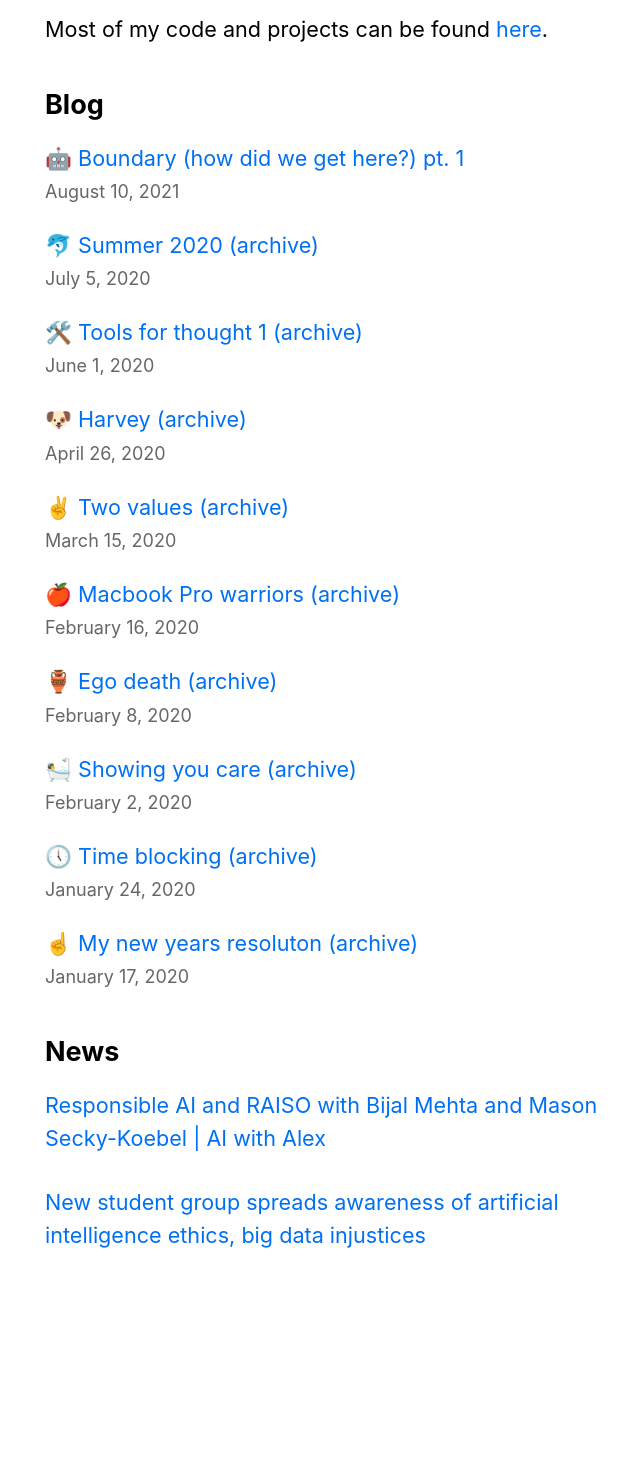
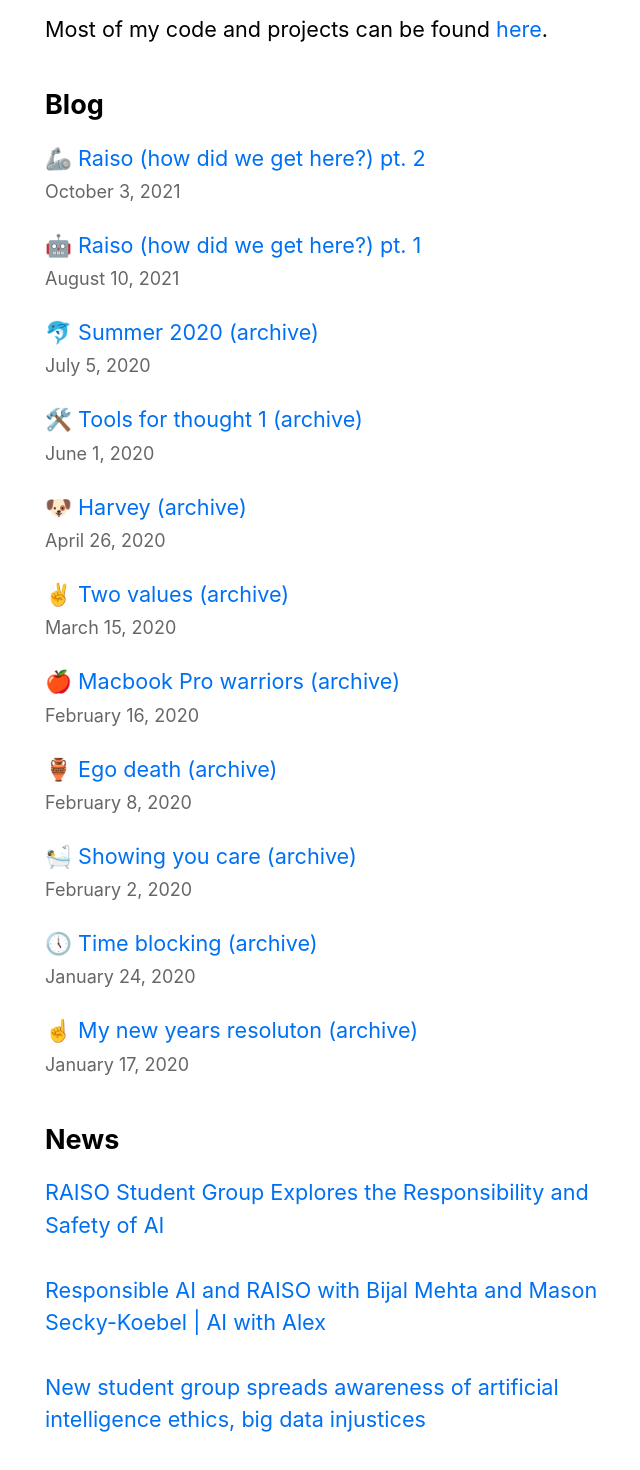
Before and after one commit to mseckykoebel/website, a Next.js app: page / in a window 1280 px wide. Shown: the part 448-1918 px from the top of the page, without its empty margins (289-929 px from the left). Before the commit the page ends 1807 px from the top, so only its background shows below. Built offline with nearby package versions, Linux system fonts and the light colour scheme.

Commit message:
updated some links, updated an image, adding a new story today and tomorrow

```diff
--- /dev/null
+++ b/blog-posts/raiso-how-did-we-get-here-pt-2.md
@@ -0,0 +1,11 @@
+---
+title: "🦾 Raiso (how did we get here?) pt. 2"
+date: "2021-10-03"
+---
+
+![Two halves of the ocean](https://images.unsplash.com/photo-1507880572231-f85401ce76e6?ixid=MnwxMjA3fDB8MHxwaG90by1wYWdlfHx8fGVufDB8fHx8&ixlib=rb-1.2.1&auto=format&fit=crop&w=2458&q=80)
+_Photo by [Michael Olsen](https://unsplash.com/@mganeolsen) on [Unsplash](https://unsplash.com/s/photos/yin-yang?utm_source=unsplash&utm_medium=referral&utm_content=creditCopyText)_
+
+_I started [RAISO (soon to be called Raiso)](https://raiso.org) last November because I was concerned with the rapid growth of automation, and the future of business models based on extraction, and making commodities out of human behavior_.
+
+(writing now...)
--- a/blog-posts/boundary-how-did-we-get-here.md
+++ b/blog-posts/raiso-how-did-we-get-here.md
@@ -1,20 +1,20 @@
 ---
-title: "🤖 Boundary (how did we get here?) pt. 1"
+title: "🤖 Raiso (how did we get here?) pt. 1"
 date: "2021-08-10"
 ---
 
-![Two halves of the ocean](https://s3.us-west-2.amazonaws.com/secure.notion-static.com/81c14104-bdbb-46db-8076-572837f05d7d/patrick-perkins-HAuevBRyuNk-unsplash.jpg?X-Amz-Algorithm=AWS4-HMAC-SHA256&X-Amz-Credential=AKIAT73L2G45O3KS52Y5%2F20210813%2Fus-west-2%2Fs3%2Faws4_request&X-Amz-Date=20210813T142122Z&X-Amz-Expires=86400&X-Amz-Signature=e7aa091335f0ee5c40c30e4c35d50946fdf8b7cccccd8d09bc0595040b5c6c6e&X-Amz-SignedHeaders=host&response-content-disposition=filename%20%3D%22patrick-perkins-HAuevBRyuNk-unsplash.jpg%22)
+![Two halves of the ocean](https://images.unsplash.com/photo-1613410882317-a0b3951e111a?ixid=MnwxMjA3fDB8MHxwaG90by1wYWdlfHx8fGVufDB8fHx8&ixlib=rb-1.2.1&auto=format&fit=crop&w=2070&q=80)
 _Photo by [Patrick Perkins](https://unsplash.com/@patrickperkins?utm_source=unsplash&utm_medium=referral&tm_content=creditCopyText) on [Unsplash](https://unsplash.com/s/photos/yin-yang?utm_source=unsplash&utm_medium=referral&utm_content=creditCopyText)_
 
-I started [RAISO (soon to be called Boundary)](https://raiso.org) last November because I was concerned with the rapid growth of automation, and the future of business models based on extraction, and making commodities out of human behavior.
+I started [RAISO](https://raiso.org) last November because I was concerned with the rapid growth of automation, and the future of business models based on extraction, and making commodities out of human behavior.
 
 It was something that _seemed_ like it had gotten out of hand - or, maybe something that had gone too far. But it was hard to pin down exactly why.
 
-This was made more clear to me this summer when I tried to re-organize/ write out Boundary's values, or, reasons for being. It was clear in our initial efforts to form the organization that we had struck a nerve with people. This was evident with the initial growth and traction of the organization. But even after this, it was unclear to me the kind of organization I wanted Boundary to be. Is it squarely focused on social impact? Or, education? What about both? Does it have a large technical element? And, ultimately, _why_ are we doing what we're doing?
+This was made more clear to me this summer when I tried to re-organize/ write out Raiso's values, or, reasons for being. It was clear in our initial efforts to form the organization that we had struck a nerve with people. This was evident with the initial growth and traction of the organization. But even after this, it was unclear to me the kind of organization I wanted Raiso to be. Is it squarely focused on social impact? Or, education? What about both? Does it have a large technical element? And, ultimately, _why_ are we doing what we're doing?
 
-### The problem
+## The problem
 
-After a month of research, and 3/4ths of a year of running Boundary, I've gotten a good understanding of the 'responsible' and 'ethical' technology landscape, and what Boundary's core values, activities, and vision aught to be.
+After a month of research, and 3/4ths of a year of running Raiso, I've gotten a good understanding of the 'responsible' and 'ethical' technology landscape, and what Raiso's core values, activities, and vision aught to be.
 
 Technology is eating the world, and in doing so, it's automating it. One of the core problems in this process has been the "individuation of information," or, the process of the information that you are exposed to confirming pre-conceived notions about the world.
 
@@ -26,16 +26,16 @@ In the 2010s, the growth of social media, the mobile web, and massive advertisin
 
 This is a massive dilemma. It's a system that's been good for business at scale, but in key areas it's made things worse for society. It's been said for years, if not decades, but this kind of culture and presentation of information has the potential to damage democracy and instil a mentality in people that the world is only the way it is through the lense of quick confirmation, and not through careful analysis. In some ways, the truth, and compromise, is not of value anymore.
 
-### The solution
+## The solution
 
 We cannot un-bundle the news feed easily. Unless there is huge litigation against massive technology companies, this is not going to work at scale. "Responsible" and "Ethical" technology initiatives for the most part fail to realize that the behemoth that they are going against is not reason and rationality, but *habits* and *behavior*. This is not going to be solved with community and research on its own.
 
 In addition to this this, we cannot be anti-technology. Like we say on our website, technology is amazing. I like to think of myself as a technology optimist. But a culture where we blame technology companies for this I fear also makes us reliant on them to change. And I don't think that is what we want.
 
-So, what is the solution? What are the activities and programs that Boundary will feature that will be able to educate people on, and perhaps help to solve, some of these problems?
+So, what is the solution? What are the activities and programs that Raiso will feature that will be able to educate people on, and perhaps help to solve, some of these problems?
 
 ...we've got some ideas.
 
-### Pt. 2
+## Pt. 2
 
-I am working on pt. 2 of this blog post that will lay out out Boundary's specific programs. I will also be discussing an analogy for behavior change in this space that I'm proud of.
+I am working on pt. 2 of this blog post that will lay out out Raiso's specific programs. I will also be discussing an analogy for behavior change in this space that I'm proud of.
--- a/pages/index.tsx
+++ b/pages/index.tsx
@@ -79,6 +79,14 @@ export default function Home({ allPostsData }) {
         <h2 className={utilStyles.headingLg}>News</h2>
         <ul className={utilStyles.list}>
           <li>
+            <Link href="https://www.mccormick.northwestern.edu/artificial-intelligence/inside-our-program/stories/2021/raiso-student-group-explores-the-responsibility-and-safety-of-ai.html">
+              <a target="_blank" rel="noreferrer">
+                RAISO Student Group Explores the Responsibility and Safety of AI
+              </a>
+            </Link>
+          </li>
+          <br />
+          <li>
             <Link href="https://podcasts.apple.com/us/podcast/responsible-ai-raiso-bijal-mehta-mason-secky-koebel/id1539792238?i=1000518434684">
               <a target="_blank" rel="noreferrer">
                 Responsible AI and RAISO with Bijal Mehta and Mason Secky-Koebel
```
